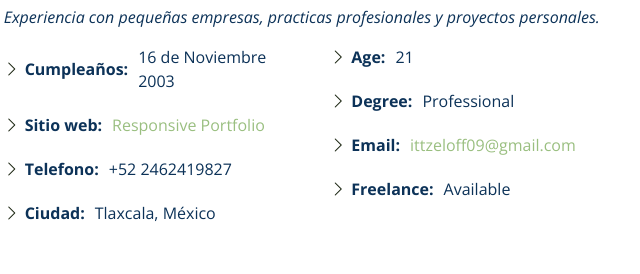
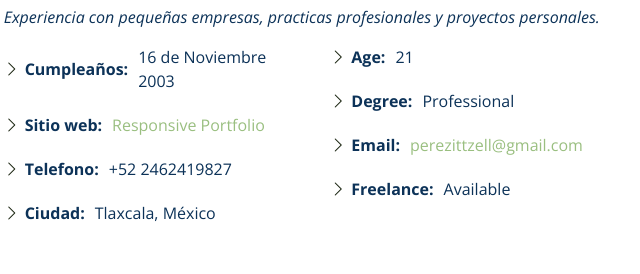
Before and after one commit to ittsl16/CV-Portafolio, a plain HTML site: page index.html in a window 1280 px wide. Shown: the part 1099-1373 px from the top of the page, 635-1275 px from the left. Drawn offline with nearby package versions, Linux system fonts and the light colour scheme.

Commit message:
Actualizacion Abril

```diff
--- a/index.html
+++ b/index.html
@@ -111,7 +111,7 @@
                   <li><i class="bi bi-chevron-right"></i> <strong>Age:</strong> <span>21</span></li>
                   <li><i class="bi bi-chevron-right"></i> <strong>Degree:</strong> <span>Professional</span></li>
                   <li><i class="bi bi-chevron-right"></i> <strong>Email:</strong>
-                    <a href="mailto:ittzeloff09@gmail.com"><span>ittzeloff09@gmail.com</span></a>
+                    <a href="mailto:ittzeloff09@gmail.com"><span>perezittzell@gmail.com</span></a>
                   </li>
                   <li><i class="bi bi-chevron-right"></i> <strong>Freelance:</strong> <span>Available</span></li>
                 </ul>
```
